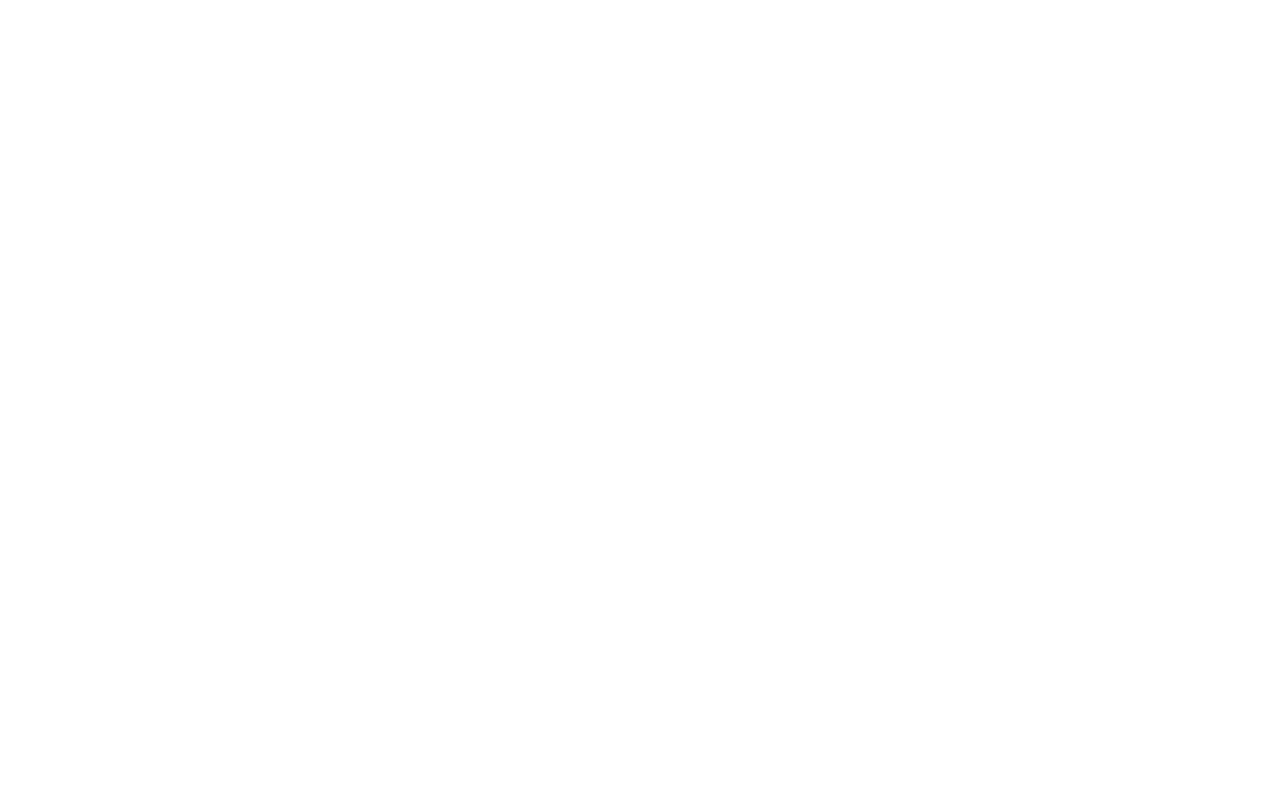
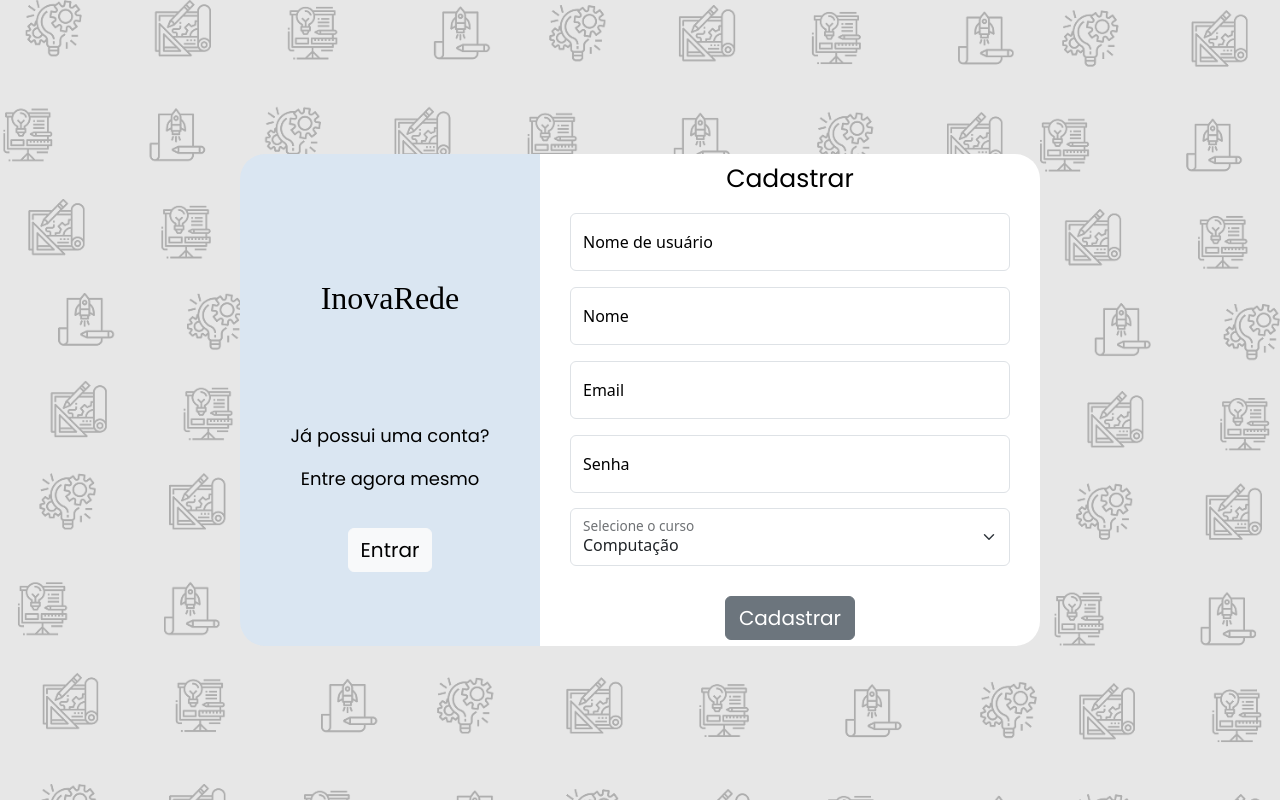
Before and after one commit to AdrianoBarrosDev/InovaRede, a React (Vite) app: page /cadastro in a window 1280 px wide. Built offline with nearby package versions, Linux system fonts and the light colour scheme; a web font is replaced by a local one.

Commit message:
Página de cadastro conectada com o banco de dados

```diff
--- a/src/components/CadastroUser.jsx
+++ b/src/components/CadastroUser.jsx
@@ -3,7 +3,7 @@ import styled from "styled-components";
 const DivHead = styled.div`
 
     background-color:#e7e7e7f8;
-    background-image: url("public/images/Group 26 (1).png");
+    background-image: url("images/Group 26 (1).png");
     background-repeat: no-repeat;
     background-size:100%;
     bottom: 0;
@@ -23,8 +23,8 @@ const DivHead = styled.div`
     .login_tela{
         border-radius: 0px 25px 25px  0px;
         background-color:white;
-        width: 450px;
-        height: 60%;
+        width: 500px;
+        height: 70%;
         display: flex;
         justify-content: center;
         flex-direction: column;
@@ -35,8 +35,8 @@ const DivHead = styled.div`
     .left_div{
         background-color: #DAE6F2;
         border-radius: 25px 0px 0px 25px;
-        width: 250px;
-        height:60%;
+        width: 300px;
+        height: 70%;
     }
 
     .fs-1{
@@ -45,7 +45,7 @@ const DivHead = styled.div`
     }
 
     .fs-2{
-        margin: 80px 0px 100px 0px ;
+        margin: 120px 0px 100px 0px ;
         font-family: Lexend Mega;
     }
 
@@ -79,56 +79,79 @@ const DivHead = styled.div`
 
 export function CadastroUser() {
 
+    const handleClick = () => {
+
+        const username = document.getElementById("registerUsername").value;
+        const name = document.getElementById("registerName").value;
+        const email = document.getElementById("registerEmail").value;
+        const password = document.getElementById("registerPassword").value;
+        const course = document.getElementById("registerCourse").value;
+
+        fetch("http://localhost:8080/users", {
+            method: "POST",
+            headers: {
+                "Content-Type": "application/json"
+            },
+            body: JSON.stringify({ username, name, email, password, course })
+        })
+        .then(response => {
+            if (response.ok) {
+                window.location.href = "/login";
+            } else {
+                throw new Error("Cadastro falhou");
+            }
+        })
+        .catch(error => {
+            console.error("Erro:", error);
+        });
+    };
+
     return (
-        <>
         <DivHead>
             <div className="col-mg- left_div">
                 <p className="fs-2">
                     InovaRede
                 </p>
-                        <p className="fs-3">Ainda não possui uma conta?</p>
-                        <p className="fs-3">Faça o cadastro agora</p>
-
-
-                            <button type="button" className="btn btn-light">Cadastrar</button>
+                <p className="fs-3">Já possui uma conta?</p>
+                <p className="fs-3">Entre agora mesmo</p>
+                <button type="button" className="btn btn-light" onClick={() => window.location.href = "/login"}>Entrar</button>
             </div>
                 <div className="col-mg- login_tela">
-                            <p className="fs-1">Cadastrar:</p>
+                    <p className="fs-1">Cadastrar</p>
 
                     <div className="form-floating mb-3">
-                                <input type="email" className="form-control" id="floatingInput" placeholder="name@example.com"/>
-                                <label htmlFor="floatingInput" id="CadastroNomeUser">Nome de usuário</label>
+                        <input type="text" className="form-control" id="registerUsername" placeholder=" "/>
+                        <label htmlFor="registerUsername" id="CadastroNomeUser">Nome de usuário</label>
                     </div>
 
                     <div className="form-floating mb-3">
-                                <input type="email" className="form-control" id="floatingInput" placeholder="name@example.com"/>
-                                <label htmlFor="floatingInput" id="CadastroNome">Nome</label>
+                        <input type="text" className="form-control" id="registerName" placeholder=" "/>
+                        <label htmlFor="registerName" id="CadastroNome">Nome</label>
                     </div>
 
                     <div className="form-floating mb-3">
-                                <input type="email" className="form-control" id="floatingInput" placeholder="name@example.com"/>
-                                <label htmlFor="floatingInput" id="CadastroEmail">Email</label>
+                        <input type="text" className="form-control" id="registerEmail" placeholder=" "/>
+                        <label htmlFor="registerEmail" id="CadastroEmail">Email</label>
                     </div>
 
                     <div className="form-floating senha">
-                                <input type="password" className="form-control" id="floatingPassword" placeholder="Password"/>
-                                <label htmlFor="floatingPassword" id="CadastroSenha">Senha</label>
+                        <input type="password" className="form-control" id="registerPassword" placeholder=" "/>
+                        <label htmlFor="registerPassword" id="CadastroSenha">Senha</label>
                     </div>
 
                     <div className="form-floating option">
-                                <select className="form-select" id="floatingSelect" aria-label="Floating label select example">
-                                    <option selected>Selecione o curso</option>
-                                    <option value="1">Computação</option>
-                                    <option value="2">Direito</option>
-                                    <option value="3">Sistemas</option>
-                                    <option value="4">Engenharia</option>
+                        <select className="form-select" id="registerCourse" aria-label="Floating label select example">
+                            <option value="" disabled hidden>Selecione o curso</option>
+                            <option value="Computação">Computação</option>
+                            <option value="Direito">Direito</option>
+                            <option value="Sistemas">Sistemas</option>
+                            <option value="Engenharia">Engenharia</option>
                         </select>
-                                <label htmlFor="floatingSelect">Selecione o curso</label>
+                        <label htmlFor="registerCourse">Selecione o curso</label>
                     </div>
-                            <button type="button" className="btn btn-secondary">Cadastrar</button>
+                    <button type="button" className="btn btn-secondary" onClick={handleClick}>Cadastrar</button>
                 </div>
         </DivHead>
-        </>
     );
 
 }
--- a/src/components/LoginUser.jsx
+++ b/src/components/LoginUser.jsx
@@ -29,16 +29,17 @@ const DivHead = styled.div`
         align-items: center;
         border-radius: 0px 25px 25px  0px;
         background-color:white;
-        width: 450px;
-        height: 60%;
+        width: 500px;
+        height: 70%;
         padding: 50px;
+        padding-top: 100px;
     }
 
     .left_div{
         background-color: #DAE6F2;
         border-radius: 25px 0px 0px 25px;
-        width: 250px;
-        height: 60%;
+        width: 300px;
+        height: 70%;
     }
 
     .fs-1{
@@ -48,7 +49,7 @@ const DivHead = styled.div`
     }
 
     .fs-2{
-        margin: 50px 0px 0px 0px ;
+        margin: 120px 0px 100px 0px ;
         font-family: Lexend Mega;
     }
 
@@ -136,12 +137,10 @@ export function LoginUser() {
     return (
         <DivHead>
             <div className="left_div">
-                <p className="fs-2">
-                    InovaRede <br /> <br /><br />
-                </p>
+                <p className="fs-2">InovaRede</p>
                 <p className="fs-3">Ainda não possui uma conta?</p>
                 <p className="fs-3">Faça o cadastro agora</p>
-                <button type="button" className="btn btn-light">Cadastrar</button>
+                <button type="button" className="btn btn-light" onClick={() => window.location.href = "/cadastro"}>Cadastrar</button>
             </div>
 
             <div className="login_tela">
--- a/src/pages/Cadastro.jsx
+++ b/src/pages/Cadastro.jsx
@@ -1,11 +1,11 @@
-import { CadastroUsu } from "../components/CadastroUsu";
+import { CadastroUser } from "../components/CadastroUser";
 
 
 export function Cadastro() {
 
     return (
         <>
-                <CadastroUsu />
+            <CadastroUser />
         </>
     );
 
--- a/src/routes/AppRoutes.jsx
+++ b/src/routes/AppRoutes.jsx
@@ -1,6 +1,7 @@
 import { Route, Routes } from "react-router-dom";
+import { CadastroUser } from "../components/CadastroUser";
+import { Inicio } from "../pages/Inicio";
 import { Login } from "../pages/Login";
-import { Inicio } from "../pages/Inicio";
 
 export function AppRoutes() {
     return (
@@ -8,7 +9,7 @@ export function AppRoutes() {
             <Route path='/'/>
             <Route path='/login' element={<Login />}/>
             <Route path='/inicio' element={<Inicio />}/>
-            <Route path='/cadastro'/>
+            <Route path='/cadastro' element={<CadastroUser />}/>
             <Route path='/home'/>
         </Routes>
     );
```
Lines whose indentation alone changed are shown as unchanged.
